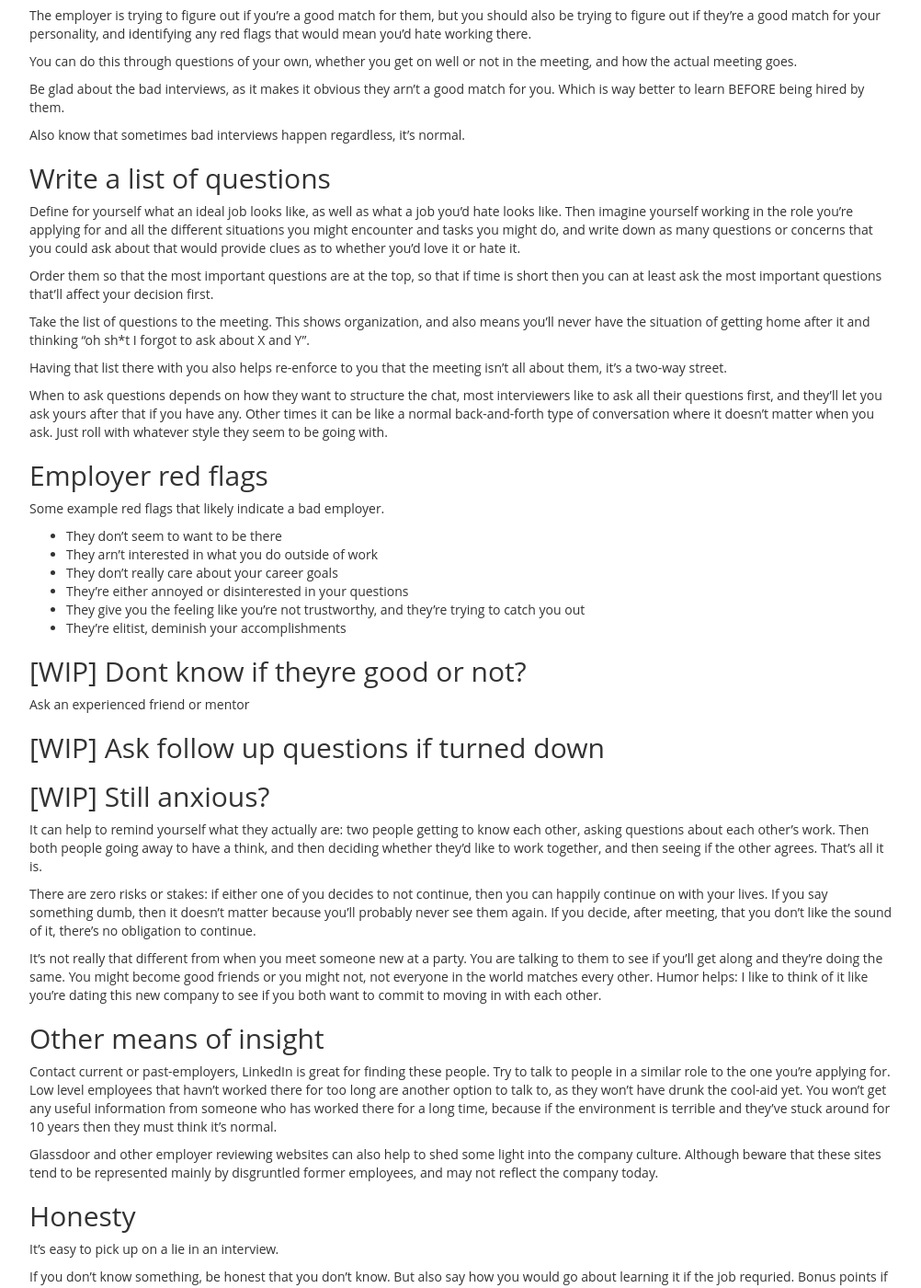
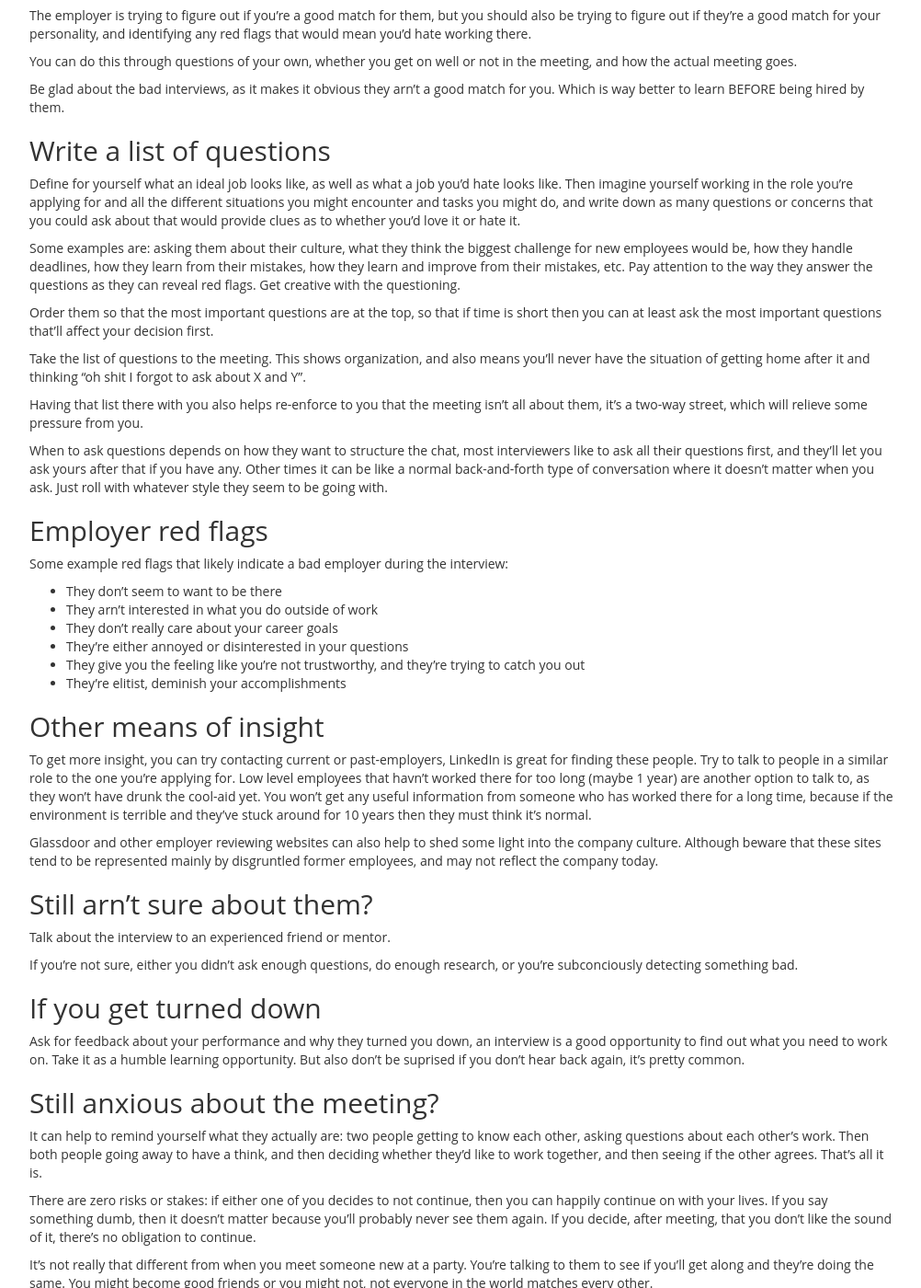
Before and after one commit to kallotec/kallotec.github.io, a Jekyll site: the page built from _posts/2018-07-30-short-guide-to-interviews.markdown, in a window 1280 px wide and 1400 px high, scrolled down 1381 px. Shown: the whole window at 92% size, without its empty margins (138-1140 px from the left). Built offline with Jekyll 4.4.1, drawn with Linux system fonts in a browser that asks for light colours; some of the changed text lies outside the part shown.

Commit message:
update interview post

```diff
--- a/_posts/2018-07-30-short-guide-to-interviews.markdown
+++ b/_posts/2018-07-30-short-guide-to-interviews.markdown
@@ -61,23 +61,23 @@ You can do this through questions of your own, whether you get on well or not in
 
 Be glad about the bad interviews, as it makes it obvious they arn't a good match for you. Which is way better to learn BEFORE being hired by them.
 
-Also know that sometimes bad interviews happen regardless, it's normal.
-
 ## Write a list of questions
 
 Define for yourself what an ideal job looks like, as well as what a job you'd hate looks like. Then imagine yourself working in the role you're applying for and all the different situations you might encounter and tasks you might do, and write down as many questions or concerns that you could ask about that would provide clues as to whether you'd love it or hate it.
 
+Some examples are: asking them about their culture, what they think the biggest challenge for new employees would be, how they handle deadlines, how they learn from their mistakes, how they learn and improve from their mistakes, etc. Pay attention to the way they answer the questions as they can reveal red flags. Get creative with the questioning.
+
 Order them so that the most important questions are at the top, so that if time is short then you can at least ask the most important questions that'll affect your decision first.
 
-Take the list of questions to the meeting. This shows organization, and also means you'll never have the situation of getting home after it and thinking "oh sh*t I forgot to ask about X and Y".
+Take the list of questions to the meeting. This shows organization, and also means you'll never have the situation of getting home after it and thinking "oh shit I forgot to ask about X and Y".
 
-Having that list there with you also helps re-enforce to you that the meeting isn't all about them, it's a two-way street.
+Having that list there with you also helps re-enforce to you that the meeting isn't all about them, it's a two-way street, which will relieve some pressure from you.
 
 When to ask questions depends on how they want to structure the chat, most interviewers like to ask all their questions first, and they'll let you ask yours after that if you have any. Other times it can be like a normal back-and-forth type of conversation where it doesn't matter when you ask. Just roll with whatever style they seem to be going with.
 
 ## Employer red flags
 
-Some example red flags that likely indicate a bad employer.
+Some example red flags that likely indicate a bad employer during the interview:
 
 - They don't seem to want to be there
 - They arn't interested in what you do outside of work
@@ -86,25 +86,33 @@ Some example red flags that likely indicate a bad employer.
 - They give you the feeling like you're not trustworthy, and they're trying to catch you out
 - They're elitist, deminish your accomplishments
 
-## [WIP] Dont know if theyre good or not?
+## Other means of insight
 
-Ask an experienced friend or mentor
+To get more insight, you can try contacting current or past-employers, LinkedIn is great for finding these people. Try to talk to people in a similar role to the one you're applying for. Low level employees that havn't worked there for too long (maybe 1 year) are another option to talk to, as they won't have drunk the cool-aid yet. You won't get any useful information from someone who has worked there for a long time, because if the environment is terrible and they've stuck around for 10 years then they must think it's normal.
 
-## [WIP] Ask follow up questions if turned down
+Glassdoor and other employer reviewing websites can also help to shed some light into the company culture. Although beware that these sites tend to be represented mainly by disgruntled former employees, and may not reflect the company today.
 
-## [WIP] Still anxious?
+## Still arn't sure about them?
+
+Talk about the interview to an experienced friend or mentor.
+
+If you're not sure, either you didn't ask enough questions, do enough research, or you're subconciously detecting something bad.
+
+## If you get turned down
+
+Ask for feedback about your performance and why they turned you down, an interview is a good opportunity to find out what you need to work on. Take it as a humble learning opportunity. But also don't be suprised if you don't hear back again, it's pretty common.
+
+## Still anxious about the meeting?
 
 It can help to remind yourself what they actually are: two people getting to know each other, asking questions about each other's work. Then both people going away to have a think, and then deciding whether they'd like to work together, and then seeing if the other agrees. That's all it is.
 
 There are zero risks or stakes: if either one of you decides to not continue, then you can happily continue on with your lives. If you say something dumb, then it doesn't matter because you'll probably never see them again. If you decide, after meeting, that you don't like the sound of it, there's no obligation to continue.
 
-It's not really that different from when you meet someone new at a party. You are talking to them to see if you'll get along and they're doing the same. You might become good friends or you might not, not everyone in the world matches every other. Humor helps: I like to think of it like you're dating this new company to see if you both want to commit to moving in with each other.
+It's not really that different from when you meet someone new at a party. You're talking to them to see if you'll get along and they're doing the same. You might become good friends or you might not, not everyone in the world matches every other.
 
-## Other means of insight
+Humor helps: I like to think of it like you're dating this new company to see if you both want to commit to moving in with each other.
 
-Contact current or past-employers, LinkedIn is great for finding these people. Try to talk to people in a similar role to the one you're applying for. Low level employees that havn't worked there for too long are another option to talk to, as they won't have drunk the cool-aid yet. You won't get any useful information from someone who has worked there for a long time, because if the environment is terrible and they've stuck around for 10 years then they must think it's normal.
-
-Glassdoor and other employer reviewing websites can also help to shed some light into the company culture. Although beware that these sites tend to be represented mainly by disgruntled former employees, and may not reflect the company today.
+It's just a chat.
 
 ## Honesty
 
```
